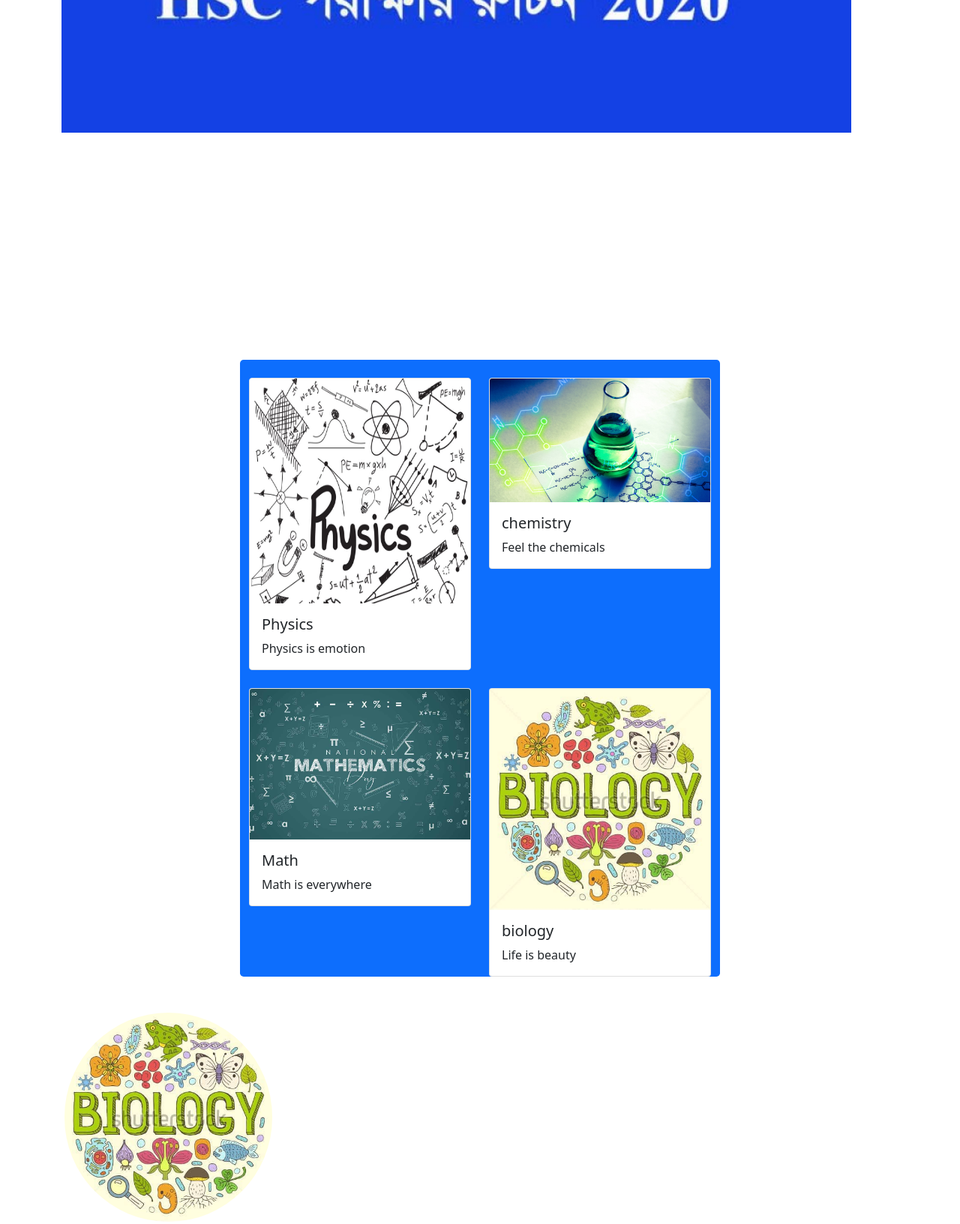
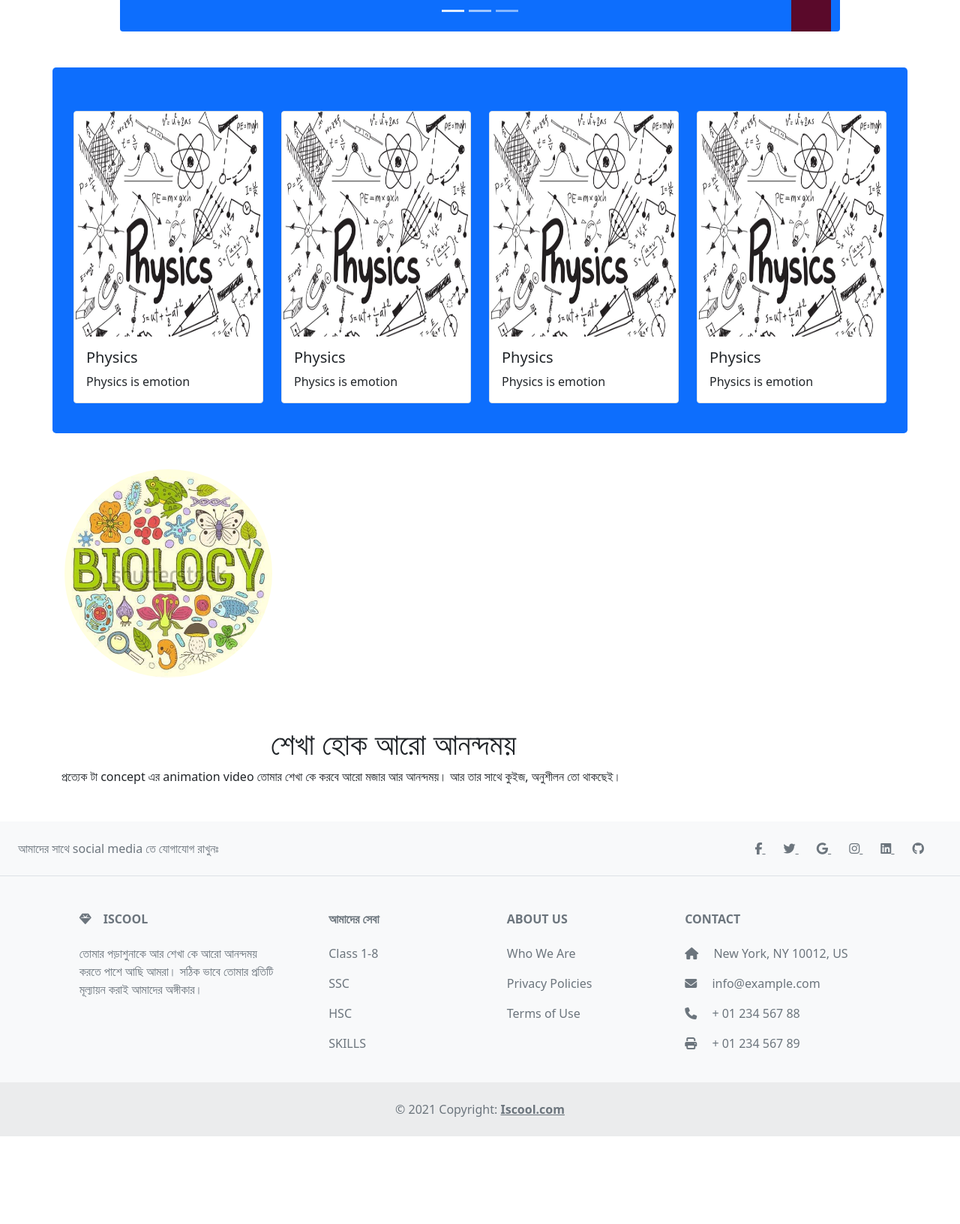
Before and after one commit to nishat-md-r-rafi/StufyFun, a plain HTML site: page index.html in a window 1280 px wide. Shown: the part 708-2341 px from the top of the page at 75% size. After the commit the page ends 2224 px from the top, so only its background shows below. Drawn offline with Linux system fonts and the light colour scheme.

Commit message:
gif-added

```diff
--- a/css/style.css
+++ b/css/style.css
@@ -1,3 +1,13 @@
+.course-grid .grid-title {
+  visibility: hidden;
+}
+
+.course-grid:hover .grid-title {
+  visibility: visible;
+  transform: translate(45%);
+  transition: transform 3s ease;
+}
+
 .image-caps:hover {
   transform: scale(1.3);
   transition: transform 3s ease;
--- a/index.html
+++ b/index.html
@@ -12,7 +12,7 @@
 
     <!-- Font Awesome Kit -->
     <script src="https://kit.fontawesome.com/e9acd1191d.js" crossorigin="anonymous"></script>
-    <title>StudyFun</title>
+    <title>Iscool</title>
 </head>
 <body>
     <header>
@@ -20,7 +20,7 @@
         <nav class="navbar navbar-expand-lg navbar-light bg-light fixed-top justify-content-between" style="background-color: #e3f2fd;">
             <a class="navbar-brand d-flex align-items-center" href="#">
                 <img src="images/logo.jpg" width="50" height="50" class="d-inline-block align-top rounded-circle" alt="">
-                StudyFun
+                Iscool
               </a>
             <button class="navbar-toggler" type="button" data-toggle="collapse" data-target="#navbarSupportedContent" aria-controls="navbarSupportedContent" aria-expanded="false" aria-label="Toggle navigation">
               <span class="navbar-toggler-icon"></span>
@@ -60,7 +60,7 @@
           </nav>
 
         <!-- Carousel Of Content -->
-        <div class="container bg-white my-5 rounded">
+        <div class="container bg-primary my-5 rounded w-75">
             <div id="carouselExampleIndicators" class="carousel slide" data-bs-ride="carousel">
                 <div class="carousel-indicators">
                   <button type="button" data-bs-target="#carouselExampleIndicators" data-bs-slide-to="0" class="active" aria-current="true" aria-label="Slide 1"></button>
@@ -69,13 +69,13 @@
                 </div>
                 <div class="carousel-inner">
                   <div class="carousel-item active">
-                    <img src="images/hsc.jpg" class="d-block w-100" alt="...">
+                    <img src="images/physics.gif" class="d-block w-100" alt="...">
                   </div>
                   <div class="carousel-item">
-                    <img src="images/logo.jpg" class="d-block w-100" alt="...">
+                    <img src="images/chemistry.gif" class="d-block w-100" alt="...">
                   </div>
                   <div class="carousel-item">
-                    <img src="images/SSC.jpg" class="d-block w-100" alt="...">
+                    <img src="images/Bdna.gif" class="d-block w-100" alt="...">
                   </div>
                 </div>
                 <button class="carousel-control-prev" type="button" data-bs-target="#carouselExampleIndicators" data-bs-slide="prev">
@@ -93,8 +93,36 @@
 
     <main>
         <!-- Courses Grid Card -->
-        <div class="container w-50 rounded-3 bg-primary">
-            <div class="row row-cols-1 row-cols-md-2 g-4">
+        <div class="container  rounded-3 bg-primary course-grid">
+            <h3 class="text-white grid-title">Top Courses</h3>
+            <div class="row row-cols-1 row-cols-md-2 gx-4 row-cols-lg-4 p-3 p-sm-3">
+                <div class="col mb-4">
+                  <div class="card border rounded">
+                    <img src="images/physics.jpg" class="card-img-top" alt="..." style="height: 300px; width: 100%;">
+                    <div class="card-body">
+                      <h5 class="card-title">Physics</h5>
+                      <p class="card-text">Physics is emotion</p>
+                    </div>
+                  </div>
+                </div>
+                <div class="col mb-4">
+                  <div class="card border rounded">
+                    <img src="images/physics.jpg" class="card-img-top" alt="..." style="height: 300px; width: 100%;">
+                    <div class="card-body">
+                      <h5 class="card-title">Physics</h5>
+                      <p class="card-text">Physics is emotion</p>
+                    </div>
+                  </div>
+                </div>
+                <div class="col mb-4">
+                  <div class="card border rounded">
+                    <img src="images/physics.jpg" class="card-img-top" alt="..." style="height: 300px; width: 100%;">
+                    <div class="card-body">
+                      <h5 class="card-title">Physics</h5>
+                      <p class="card-text">Physics is emotion</p>
+                    </div>
+                  </div>
+                </div>
                 <div class="col">
                   <div class="card border rounded">
                     <img src="images/physics.jpg" class="card-img-top" alt="..." style="height: 300px; width: 100%;">
@@ -104,34 +132,8 @@
                     </div>
                   </div>
                 </div>
-                <div class="col">
-                  <div class="card">
-                    <img src="images/chemistry.jpg" class="card-img-top" alt="..." >
-                    <div class="card-body">
-                      <h5 class="card-title">chemistry</h5>
-                      <p class="card-text">Feel the chemicals</p>
-                    </div>
-                  </div>
-                </div>
-                <div class="col">
-                  <div class="card">
-                    <img src="images/math.jpg" class="card-img-top" alt="...">
-                    <div class="card-body">
-                      <h5 class="card-title">Math</h5>
-                      <p class="card-text">Math is everywhere</p>
-                    </div>
-                  </div>
-                </div>
-                <div class="col">
-                  <div class="card">
-                    <img src="images/biology.jpg" class="card-img-top" alt="...">
-                    <div class="card-body">
-                      <h5 class="card-title">biology</h5>
-                      <p class="card-text">Life is beauty</p>
-                    </div>
-                  </div>
-                </div>
-              </div>
+
+         </div>
         </div>
 
         <!-- Images Caps -->
@@ -206,7 +208,7 @@
           <div class="col-md-3 col-lg-4 col-xl-3 mx-auto mb-4">
             <!-- Content -->
             <h6 class="text-uppercase fw-bold mb-4">
-              <i class="fas fa-gem me-3"></i>StudyFun
+              <i class="fas fa-gem me-3"></i>Iscool
             </h6>
             <p>
               তোমার পড়াশুনাকে আর শেখা কে আরো আনন্দময় করতে পাশে আছি আমরা। সঠিক ভাবে তোমার প্রতিটি মূল্যায়ন করাই আমাদের অঙ্গীকার।
@@ -277,7 +279,7 @@
     <!-- Copyright -->
     <div class="text-center p-4" style="background-color: rgba(0, 0, 0, 0.05);">
       © 2021 Copyright:
-      <a class="text-reset fw-bold" href="">StudyFun.com</a>
+      <a class="text-reset fw-bold" href="">Iscool.com</a>
     </div>
     <!-- Copyright -->
   </footer>
```
Also changed, not shown: images/arrow.png (added), images/car.jpg (added), images/chemistry.gif (added), images/em.gif (added), images/physics.gif (added), images/thinking.jpg (added), 1 other file.
